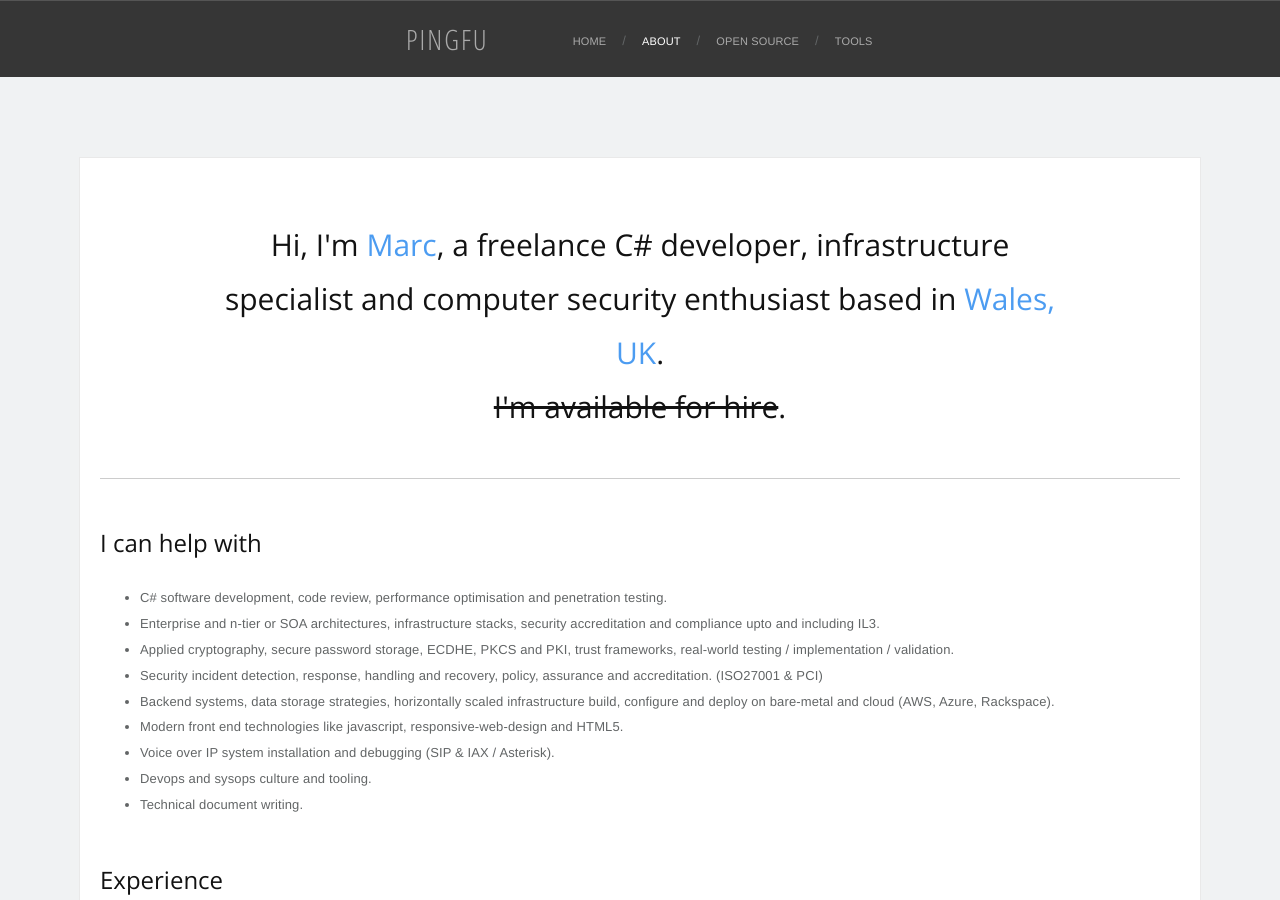
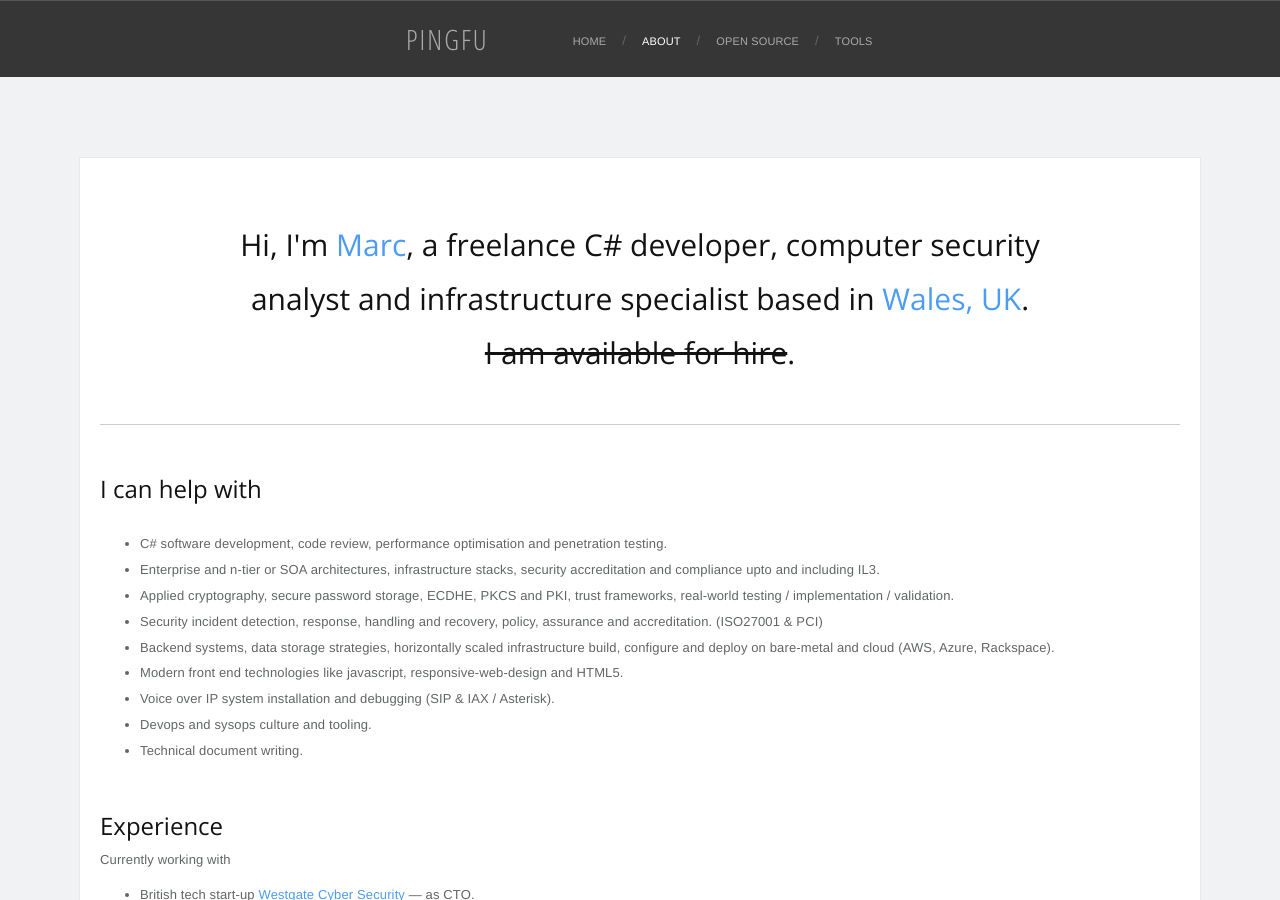
Before and after one commit to pingfu/pingfu.github.io, a Jekyll site: the page built from about.html, in a window 1280 px wide and 900 px high. Built offline with Jekyll 4.4.1, drawn with Linux system fonts in a browser that asks for light colours; nearby versions of some CDN libraries; Markdown is read by kramdown in place of the engine named in the settings.

Commit message:
updated welcome sentence
enthusiast doesn't sound very professional now, does it.

```diff
--- a/about.html
+++ b/about.html
@@ -7,8 +7,7 @@ breadcrumb: About
 <section class="boxed">
 
 	<h1 id="about-me" class="text-align-center">
-		Hi, I'm <a href="http://www.linkedin.com/profile/view?id=67596050" target="_blank">Marc</a>, a freelance C# developer, infrastructure specialist and computer security enthusiast
-		based in <a href="http://maps.google.co.uk/maps?q=Wales">Wales, UK</a>.<br /><strike>I'm available for hire</strike>.
+		Hi, I'm <a href="http://www.linkedin.com/profile/view?id=67596050" target="_blank">Marc</a>, a freelance C# developer, computer security analyst and infrastructure specialist based in <a href="http://maps.google.co.uk/maps?q=Wales">Wales, UK</a>.<br /><strike>I am available for hire</strike>.
 	</h1>
 
 	<hr />
```
